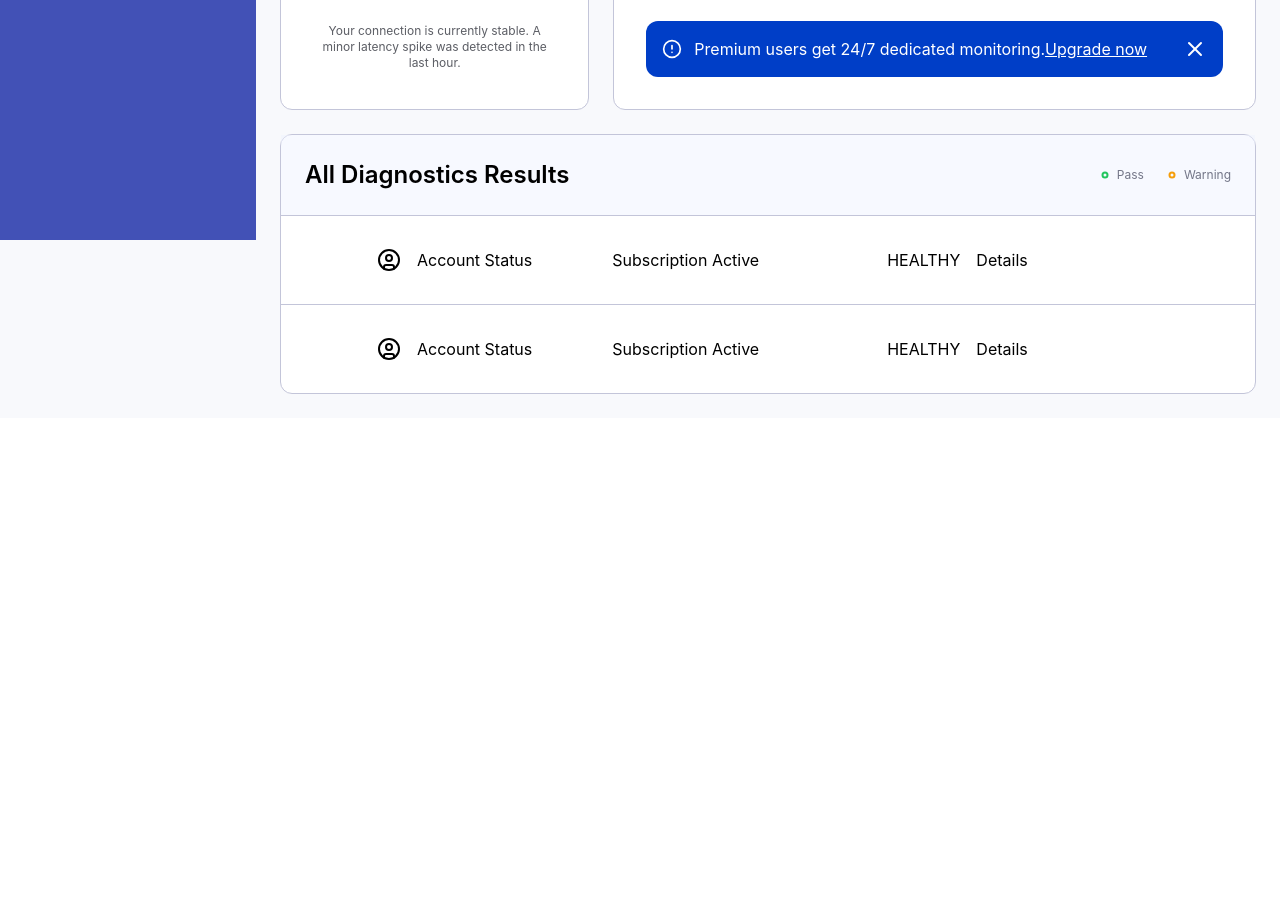
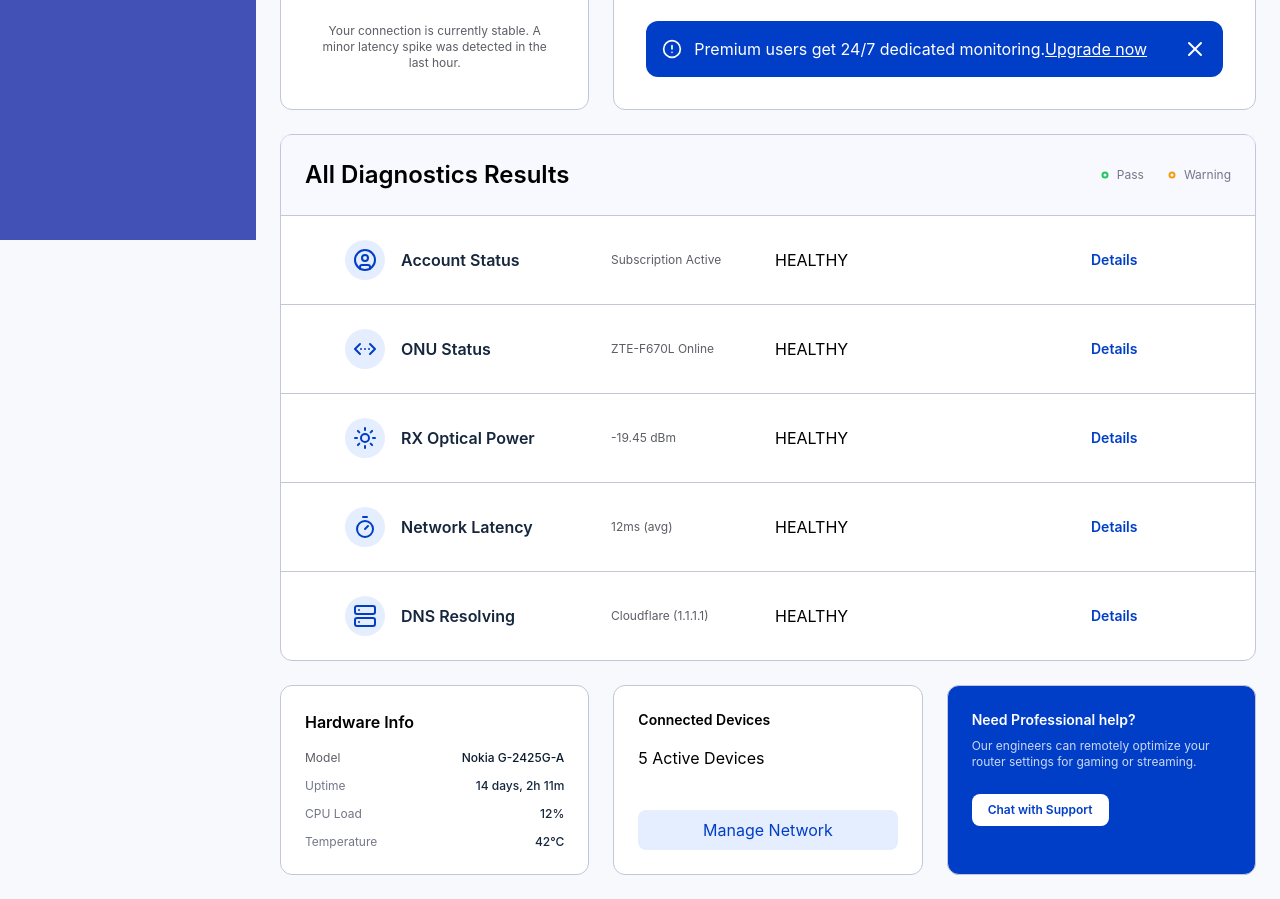
Before and after one commit to shi26tal/worldlink_project, a React (Vite) app: page /diagnostic/slow-speed in a window 1280 px wide. Shown: the part 560-1459 px from the top of the page. Before the commit the page ends 978 px from the top, so only its background shows below. Built offline with nearby package versions, Linux system fonts and the light colour scheme.

Commit message:
network diagnostics done

```diff
--- a/src/pages/Diagnostic-Page/SlowSpeedPage.tsx
+++ b/src/pages/Diagnostic-Page/SlowSpeedPage.tsx
@@ -1,14 +1,56 @@
-import { CircleAlert, CircleUser, Dot, RotateCcw, RouterIcon, X } from "lucide-react";
+import {
+  ChevronsLeftRightEllipsis,
+  CircleAlert,
+  CircleUser,
+  Dot,
+  RotateCcw,
+  RouterIcon,
+  Server,
+  Sun,
+  Timer,
+  X,
+} from "lucide-react";
 import Navbar from "./Navbar";
 import GaugeComponent from "react-gauge-component";
 
-
 const SlowSpeedPage = () => {
-
   const results = [
-    {icon: <CircleUser /> , name: 'Account Status',info: 'Subscription Active' , status: "HEALTHY" , detail: 'Details' },
-    {icon: <CircleUser /> , name: 'Account Status',info: 'Subscription Active' , status: "HEALTHY" , detail: 'Details' }
-  ]
+    {
+      icon: <CircleUser />,
+      name: "Account Status",
+      info: "Subscription Active",
+      status: "HEALTHY",
+      detail: "Details",
+    },
+    {
+      icon: <ChevronsLeftRightEllipsis />,
+      name: "ONU Status",
+      info: "ZTE-F670L Online",
+      status: "HEALTHY",
+      detail: "Details",
+    },
+    {
+      icon: <Sun />,
+      name: "RX Optical Power",
+      info: "-19.45 dBm",
+      status: "HEALTHY",
+      detail: "Details",
+    },
+    {
+      icon: <Timer />,
+      name: "Network Latency",
+      info: "12ms (avg)",
+      status: "HEALTHY",
+      detail: "Details",
+    },
+    {
+      icon: <Server />,
+      name: "DNS Resolving",
+      info: "Cloudflare (1.1.1.1)",
+      status: "HEALTHY",
+      detail: "Details",
+    },
+  ];
 
   return (
     <div className="bg-[#F8F9FC] p-4 md:p-6">
@@ -84,36 +126,36 @@ const SlowSpeedPage = () => {
             <h1 className="text-2xl font-semibold">Smart Recommendations</h1>
           </div>
           <div className="grid grid-cols-6 gap-6 mb-6">
-
             <div className="col-span-3 border border-[#C3C5D94D] bg-[#EFF4FF] rounded-xl p-6">
               <div className="p-3 rounded-xl bg-[#003EC71A] w-fit mb-4">
-                  <RouterIcon color="#003EC7"/>
+                <RouterIcon color="#003EC7" />
               </div>
               <div className="py-2">
                 <h4 className="text-sm mb-2">Firmware Update Available</h4>
-                  <p className="text-[#5C5E65] text-xs">A new security patch is available for your
-router. Updating will improve stability.</p>
+                <p className="text-[#5C5E65] text-xs">
+                  A new security patch is available for your router. Updating
+                  will improve stability.
+                </p>
               </div>
             </div>
 
             <div className="col-span-3 border border-[#C3C5D94D] bg-[#EFF4FF] rounded-xl p-6">
-
               <div className="p-3 rounded-xl bg-[#003EC71A] w-fit mb-4">
-                  <RouterIcon color="#003EC7"/>
+                <RouterIcon color="#003EC7" />
               </div>
               <div className="py-2">
                 <h4 className="text-sm mb-2">Firmware Update Available</h4>
-                  <p className="text-[#5C5E65] text-xs">A new security patch is available for your
-router. Updating will improve stability.</p>
+                <p className="text-[#5C5E65] text-xs">
+                  A new security patch is available for your router. Updating
+                  will improve stability.
+                </p>
               </div>
-
             </div>
-
           </div>
 
           <div className="flex p-4 bg-[#003EC7] rounded-xl text-white justify-between">
-            <div className="flex gap-3 items-center" >
-              <CircleAlert size={20}/>
+            <div className="flex gap-3 items-center">
+              <CircleAlert size={20} />
               <p>
                 Premium users get 24/7 dedicated monitoring.
                 <span className="underline">Upgrade now</span>
@@ -121,12 +163,10 @@ router. Updating will improve stability.</p>
             </div>
             <X />
           </div>
-
-
         </div>
       </div>
 
-      <div className="rounded-xl border border-[#C3C5D9] bg-white">
+      <div className="rounded-xl border border-[#C3C5D9] bg-white mb-6">
         {/* top */}
         <div className="bg-[#EFF4FF80] p-6 flex justify-between items-center">
           <div>
@@ -134,42 +174,103 @@ router. Updating will improve stability.</p>
           </div>
           <div className="flex gap-4 ">
             <div className="flex items-center">
-              <Dot color="#22C55E" strokeWidth={5}/>
+              <Dot color="#22C55E" strokeWidth={5} />
               <span className="text-[#737688] text-xs">Pass</span>
             </div>
             <div className="flex items-center">
-              <Dot color="#F59E0B" strokeWidth={5}/>
+              <Dot color="#F59E0B" strokeWidth={5} />
               <span className="text-[#737688] text-xs">Warning</span>
             </div>
           </div>
-
-
         </div>
 
         {/* result */}
         <div>
-          {results.map((result)=> (
-            <div className="flex gap-4 items-center p-8 border-t border-[#C3C5D9]">
-              <div className="ml-16">{result.icon}</div>
-              <div className="mr-16">
+          {results.map((result, index) => (
+            <div
+              key={index}
+              className="grid grid-cols-[250px_1fr_300px_100px] items-center gap-4 border-t border-[#C3C5D9] px-16 py-6"
+            >
+              <div className="flex items-center gap-4">
+                <div className="flex p-2 items-center text-[#003EC7] justify-center rounded-full bg-[#E5EEFF]">
+                  {result.icon}
+                </div>
+
+                <div className="font-semibold text-[#15263D]">
                   {result.name}
                 </div>
-              <div className="mr-28">
-                {result.info}
               </div>
-              <div className="">
-                {result.status}
-              </div>
-              <div className="">
+
+              <div className="text-xs text-[#5C5E65]">{result.info}</div>
+
+              <div>{result.status}</div>
+
+              <div className="font-semibold text-sm text-[#003EC7]">
                 {result.detail}
               </div>
             </div>
           ))}
         </div>
-
-
       </div>
 
+      <div className="grid grid-cols-12 gap-6">
+        <div className="col-span-4 rounded-xl border border-[#C3C5D9] bg-white p-6">
+          <h5 className="mb-4 text-base font-semibold">Hardware Info</h5>
+
+          <table className="w-full">
+            <tbody>
+              <tr>
+                <td className="pb-3 text-xs text-[#5C5E65]">Model</td>
+                <td className="pb-3 text-right text-xs font-medium text-[#0B1C30]">
+                  Nokia G-2425G-A
+                </td>
+              </tr>
+
+              <tr className="">
+                <td className="pb-3 text-xs text-[#737688]">Uptime</td>
+                <td className="pb-3 text-right text-xs font-medium text-[#15263D]">
+                  14 days, 2h 11m
+                </td>
+              </tr>
+
+              <tr className="">
+                <td className="pb-3 text-xs text-[#737688]">CPU Load</td>
+                <td className="pb-3 text-right text-xs font-medium text-[#15263D]">
+                  12%
+                </td>
+              </tr>
+
+              <tr>
+                <td className=" text-xs text-[#737688]">Temperature</td>
+                <td className=" text-right text-xs font-medium text-[#15263D]">
+                  42°C
+                </td>
+              </tr>
+            </tbody>
+          </table>
+        </div>
+
+        <div className="col-span-4 rounded-xl border border-[#C3C5D9] bg-white p-6">
+          <div className="mb-4">
+            <h4 className="text-sm font-semibold">Connected Devices</h4>
+          </div>
+          <div className="mb-10">
+            <p>5 Active Devices</p>
+          </div>
+          <button className="text-[#003EC7] bg-[#E5EEFF] rounded-lg w-full p-2">
+            Manage Network
+          </button>
+        </div>
+
+        <div className="col-span-4 rounded-xl border border-[#C3C5D9] bg-[#003EC7] p-6">
+          <p className="text-white text-sm font-semibold mb-2">Need Professional help?</p>
+          <p className="text-[#FFFFFFCC] text-xs mb-6">
+            Our engineers can remotely optimize your router settings for gaming
+            or streaming.
+          </p>
+          <button className="rounded-lg text-xs  font-semibold bg-white text-[#003EC7] px-4 py-2">Chat with Support</button>
+        </div>
+      </div>
     </div>
   );
 };
```
Lines whose indentation alone changed are shown as unchanged.
